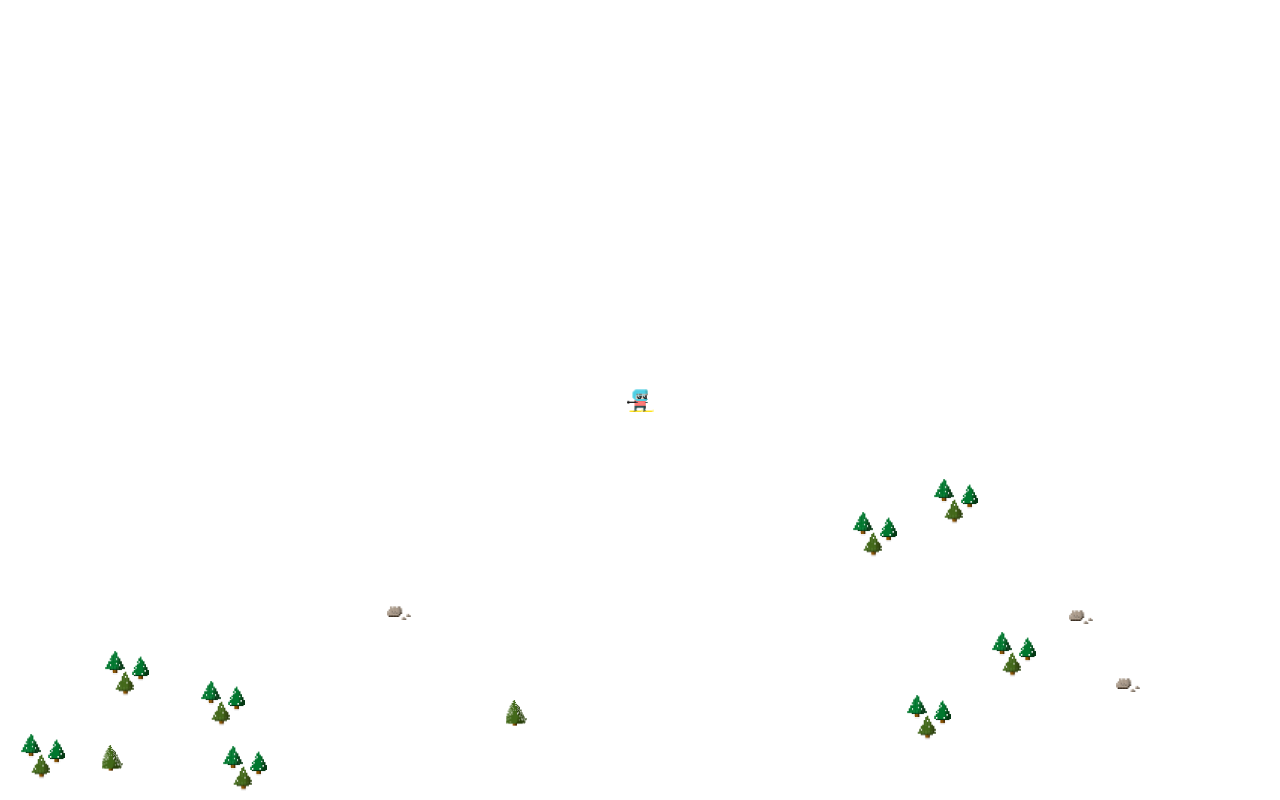
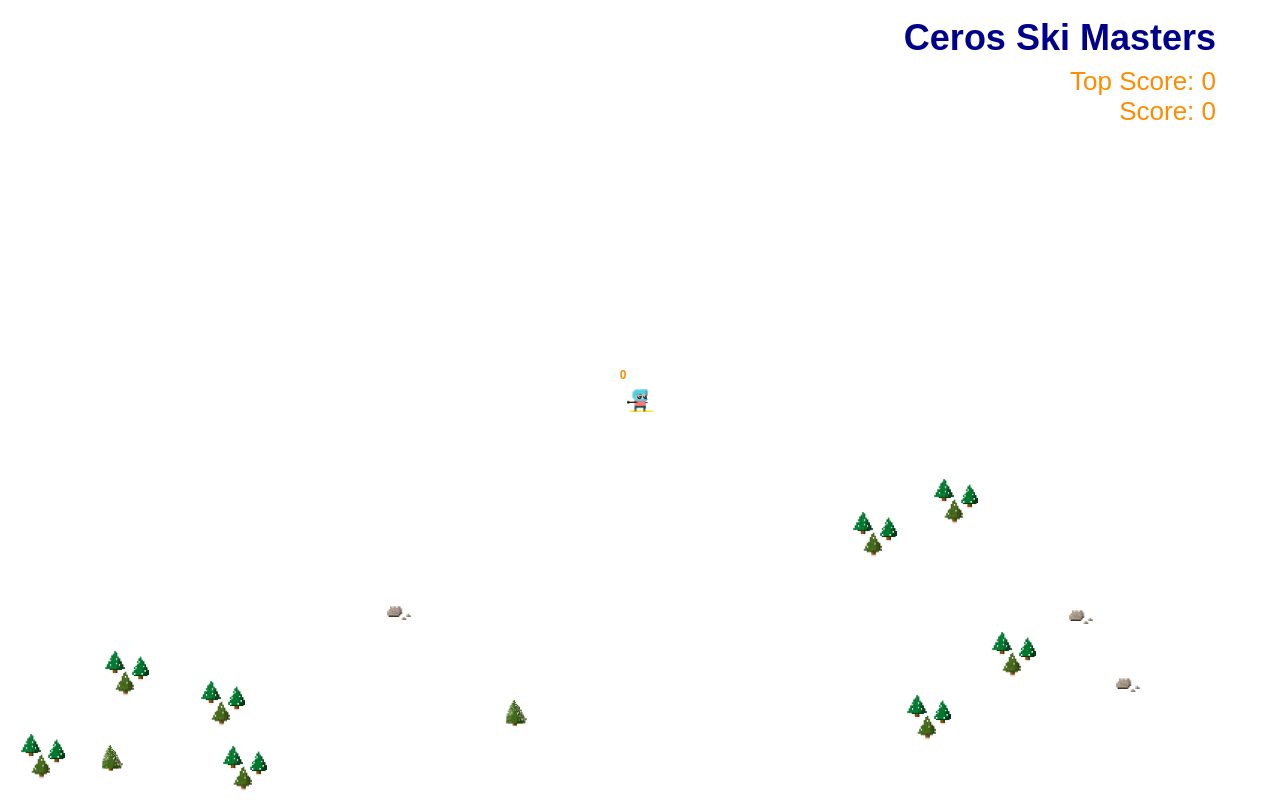
Before and after one commit to cmarinos/ceros-ski, a website: page index.html in a window 1280 px wide. Drawn offline with nearby package versions, Linux system fonts and the light colour scheme.

Commit message:
Add scores to game (score, top score). Store scores to localStorage.

```diff
--- a/index.html
+++ b/index.html
@@ -7,6 +7,7 @@
     <script src="https://cdnjs.cloudflare.com/ajax/libs/lodash.js/4.17.4/lodash.min.js"></script>
     <script src="https://ajax.googleapis.com/ajax/libs/jquery/3.2.1/jquery.min.js"></script>
 
+    <script type="text/javascript" src="js/score.js"></script>
     <script type="text/javascript" src="js/game.js"></script>
 
 </head>
--- a/js/game.js
+++ b/js/game.js
@@ -22,6 +22,8 @@ $(document).ready(function() {
     ];
 
     var obstacles = [];
+
+    var gameIsOver = false;
 
     var gameWidth = window.innerWidth;
     var gameHeight = window.innerHeight;
@@ -49,17 +51,20 @@ $(document).ready(function() {
             case 2:
                 skierMapX -= Math.round(skierSpeed / 1.4142);
                 skierMapY += Math.round(skierSpeed / 1.4142);
+                Score.setScore(Math.floor(skierMapY));
 
                 placeNewObstacle(skierDirection);
                 break;
             case 3:
                 skierMapY += skierSpeed;
+                Score.setScore(Math.floor(skierMapY));
 
                 placeNewObstacle(skierDirection);
                 break;
             case 4:
                 skierMapX += skierSpeed / 1.4142;
                 skierMapY += skierSpeed / 1.4142;
+                Score.setScore(Math.floor(skierMapY));
 
                 placeNewObstacle(skierDirection);
                 break;
@@ -92,12 +97,28 @@ $(document).ready(function() {
         return skierAssetName;
     };
 
+    var drawDashboard = function() {
+        var dashboardPosX = 0.95 * window.innerWidth * window.devicePixelRatio;
+
+        ctx.font = "bold 36px sans-serif";
+        ctx.fillStyle = 'darkblue';
+        ctx.textAlign = "right";
+        ctx.fillText('Ceros Ski Masters', dashboardPosX, 50);
+        ctx.font = "26px sans-serif";
+        ctx.fillStyle = 'darkorange';
+        ctx.fillText('Top Score: ' + Score.getMaxScore(), dashboardPosX, 90);
+        ctx.fillText('Score: ' + Score.getScore(), dashboardPosX, 120);
+    };
+
     var drawSkier = function() {
         var skierAssetName = getSkierAsset();
         var skierImage = loadedAssets[skierAssetName];
         var x = (gameWidth - skierImage.width) / 2;
         var y = (gameHeight - skierImage.height) / 2;
 
+        ctx.font = "bold 12px sans-serif";
+        ctx.fillStyle = 'darkorange';
+        ctx.fillText(Score.getScore(), x, y-10);
         ctx.drawImage(skierImage, x, y, skierImage.width, skierImage.height);
     };
 
@@ -183,7 +204,7 @@ $(document).ready(function() {
             type : obstacleTypes[obstacleIndex],
             x : position.x,
             y : position.y
-        })
+        });
     };
 
     var calculateOpenPosition = function(minX, maxX, minY, maxY) {
@@ -201,7 +222,7 @@ $(document).ready(function() {
             return {
                 x: x,
                 y: y
-            }
+            };
         }
     };
 
@@ -228,7 +249,10 @@ $(document).ready(function() {
         });
 
         if(collision) {
+            gameIsOver = true;
+            Score.updateScore();
             skierDirection = 0;
+            confirmModal();
         }
     };
 
@@ -240,25 +264,18 @@ $(document).ready(function() {
     };
 
     var gameLoop = function() {
-
+        if (!gameIsOver) {
             ctx.save();
-
-        // Retina support
             ctx.scale(window.devicePixelRatio, window.devicePixelRatio);
-
             clearCanvas();
-
             moveSkier();
-
             checkIfSkierHitObstacle();
-
             drawSkier();
-
             drawObstacles();
-
             ctx.restore();
-
+            drawDashboard();
             requestAnimationFrame(gameLoop);
+        }
     };
 
     var loadAssets = function() {
@@ -327,11 +344,15 @@ $(document).ready(function() {
         });
     };
 
+    var confirmModal = function() {
+        alert('Play again?');
+        location.reload(true);
+    };
+
     var initGame = function() {
         setupKeyhandler();
         loadAssets().then(function() {
             placeInitialObstacles();
-
             requestAnimationFrame(gameLoop);
         });
     };
--- /dev/null
+++ b/js/score.js
@@ -0,0 +1,42 @@
+var Score = (function() {
+    var _score = 0;
+
+    var setScore = function(score) {
+        _score = score;
+    };
+
+    var getScore = function() {
+        return _score;
+    };
+
+    var checkMaxScore = function(_score) {
+        var maxScore = localStorage.getItem('cerosSkiMaxScore');
+        if (maxScore) {
+            if (_score > maxScore) {
+                localStorage.setItem('cerosSkiMaxScore', _score);
+            }
+        } else {
+            localStorage.setItem('cerosSkiMaxScore', _score);
+        }
+    };
+
+    var updateScore = function() {
+        localStorage.setItem('cerosSkiScore', _score);
+        checkMaxScore(_score);
+    };
+
+    var getMaxScore = function() {
+        var maxScore = localStorage.getItem('cerosSkiMaxScore');
+        if (maxScore) {
+            return maxScore;
+        }
+        return 0;
+    };
+
+    return {
+        setScore: setScore,
+        getScore: getScore,
+        updateScore: updateScore,
+        getMaxScore: getMaxScore
+    };
+})();
```
Lines whose indentation alone changed are shown as unchanged.
